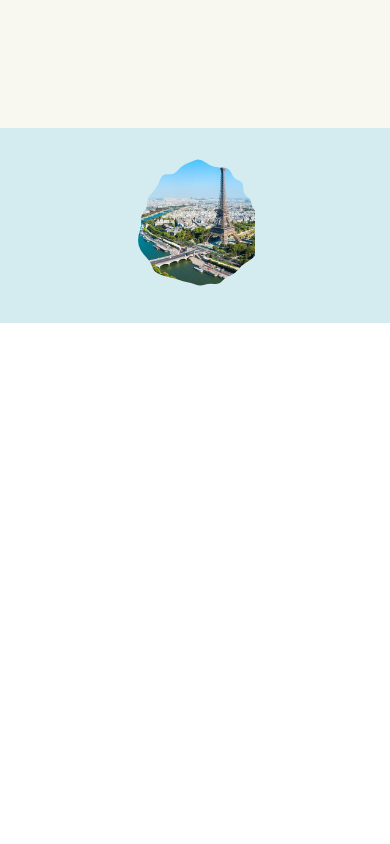
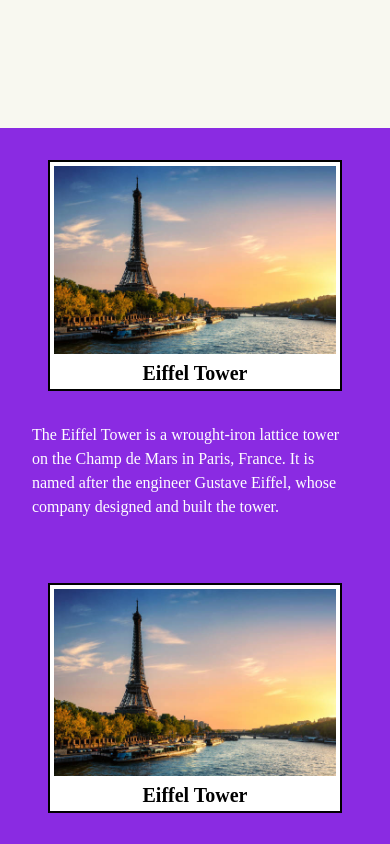
Before and after one commit to Imranelaf/svg, a React (Vite) app: page / in a window 390 px wide. Shown: the part 1560-2404 px from the top of the page. Before the commit the page ends 1883 px from the top, so only its background shows below. Built offline with nearby package versions, Linux system fonts and the light colour scheme.

Commit message:
Feat: implement responsive Tours section with alternating layout

```diff
--- a/src/App.jsx
+++ b/src/App.jsx
@@ -10,7 +10,7 @@ const App = ()=>{
     <div className='container'>
     <About />
     <Infos />
-     <Tours />
+    <Tours />
     </div>
   )
 }
--- a/src/components/BlobBackground.jsx
+++ b/src/components/BlobBackground.jsx
@@ -1,6 +1,6 @@
 import { useEffect, useRef } from "react";
 
-const BlobAnimation = ({color = null, text = "", imageSrc = "", randomness = 0.5}) => {
+const BlobAnimation = ({color = null, text = "", imageSrc = "", randomness = 0.5}, size = 1) => {
   const canvasRef = useRef(null);
   const animationRef = useRef(null);
   const mouseRef = useRef({ x: 0, y: 0 });
@@ -33,16 +33,16 @@ const BlobAnimation = ({color = null, text = "", imageSrc = "", randomness = 0.5
     // Set canvas size to match container
     const resizeCanvas = () => {
       const rect = container.getBoundingClientRect();
-      canvas.width = rect.width;
-      canvas.height = rect.height;
+      canvas.width = rect.width * size;
+      canvas.height = rect.height * size;
     };
 
     resizeCanvas();
     window.addEventListener("resize", resizeCanvas);
 
     // Define constants - center within the container
-    const center = { x: canvas.width / 2, y: canvas.height / 2 };
-    const baseRadius = Math.min(canvas.width, canvas.height) / 3; // Base radius
+     const center = { x: canvas.width / 2, y: canvas.height / 2 };
+    const baseRadius = Math.min(canvas.width, canvas.height) / 3 * size;// Base radius
     const pointCount = 40;
     const threshold = 80;
 
@@ -317,7 +317,7 @@ const BlobAnimation = ({color = null, text = "", imageSrc = "", randomness = 0.5
         cancelAnimationFrame(animationRef.current);
       }
     };
-  }, [color, text, imageSrc, randomness]);
+  }, [color, text, imageSrc, randomness, size]);
 
   return (
     <canvas
@@ -325,7 +325,7 @@ const BlobAnimation = ({color = null, text = "", imageSrc = "", randomness = 0.5
       style={{
         width: '100%',
         height: '100%',
-        display: 'block',
+
       }}
     />
   );
--- a/src/pages/Tours.jsx
+++ b/src/pages/Tours.jsx
@@ -1,19 +1,47 @@
-import BlobAnimation from "../components/BlobBackground";
+import './tour.css';
 
+const toursData = [
+  {
+    title: 'Eiffel Tower',
+    image: './pictures/Eiffel_tower.jpg',
+    description: 'The Eiffel Tower is a wrought-iron lattice tower on the Champ de Mars in Paris, France. It is named after the engineer Gustave Eiffel, whose company designed and built the tower.'
+  },
+  {
+    title: 'Eiffel Tower',
+    image: './pictures/Eiffel_tower.jpg',
+    description: 'The Eiffel Tower is a wrought-iron lattice tower on the Champ de Mars in Paris, France. It is named after the engineer Gustave Eiffel, whose company designed and built the tower.'
+  },
+  {
+    title: 'Eiffel Tower',
+    image: './pictures/Eiffel_tower.jpg',
+    description: 'The Eiffel Tower is a wrought-iron lattice tower on the Champ de Mars in Paris, France. It is named after the engineer Gustave Eiffel, whose company designed and built the tower.'
+  }
+];
 
-const Tours = ()=>{
+const Tours = () => {
+  return (
+    <div className="toursContainer">
+      {toursData.map((tour, index) => (
+        <section
+          key={index}
+          className={`tourSection ${index % 2 !== 0 ? 'reverse' : ''}`}
+        >
+          <figure className="tourImageContainer">
+            <img
+              src={tour.image}
+              alt={tour.title}
+              className="tourImage"
+            />
+            <figcaption className="tourTitle">{tour.title}</figcaption>
+          </figure>
 
-	return(
-		<div>
-			<BlobAnimation
-  imageSrc="./pictures/Eiffel_tower.webp"
-  randomness={0.2}
-/>
-
-
-
-		</div>
-	)
-}
+          <div className="tourDescription">
+            <p>{tour.description}</p>
+          </div>
+        </section>
+      ))}
+    </div>
+  );
+};
 
 export default Tours;
--- /dev/null
+++ b/src/pages/tour.css
@@ -0,0 +1,83 @@
+.toursContainer {
+  min-height: 100vh;
+  width: 100%;
+  background-color: blueviolet;
+  display: flex;
+  flex-direction: column;
+  align-items: center;
+  padding: 2rem;
+  gap: 4rem;
+  box-sizing: border-box;
+}
+
+.tourSection {
+  display: flex;
+  flex-direction: row;
+  justify-content: center;
+  align-items: center;
+  gap: 2rem;
+  flex-wrap: wrap;
+  width: 100%;
+  max-width: 1200px;
+}
+
+.tourSection.reverse {
+  flex-direction: row-reverse;
+}
+
+.tourImageContainer {
+  width: 400px;
+  height: 400px;
+  background-color: white;
+  overflow: hidden;
+  border: 2px solid black;
+  text-align: center;
+  flex-shrink: 0;
+  padding: 0.25rem;
+  display: flex;
+  flex-direction: column;
+  justify-content: center;
+}
+
+.tourImage {
+  width: 100%;
+  height: 85%;
+  object-fit: cover;
+  display: block;
+}
+
+.tourTitle {
+  font-size: 1.25rem;
+  font-weight: bold;
+  margin-top: 0.5rem;
+}
+
+.tourDescription {
+  max-width: 500px;
+  color: white;
+  line-height: 1.5;
+  display: flex;
+  flex-direction: column;
+  justify-content: center;
+}
+
+
+@media (max-width: 768px) {
+  .tourSection {
+    flex-direction: column;
+    align-items: center;
+  }
+
+  .tourSection.reverse {
+    flex-direction: column;
+  }
+
+  .tourImageContainer {
+    width: 90%;
+    height: auto;
+  }
+
+  .tourImage {
+    height: auto;
+  }
+}
```
Also changed, not shown: public/pictures/Eiffel_tower.jpg (added).
